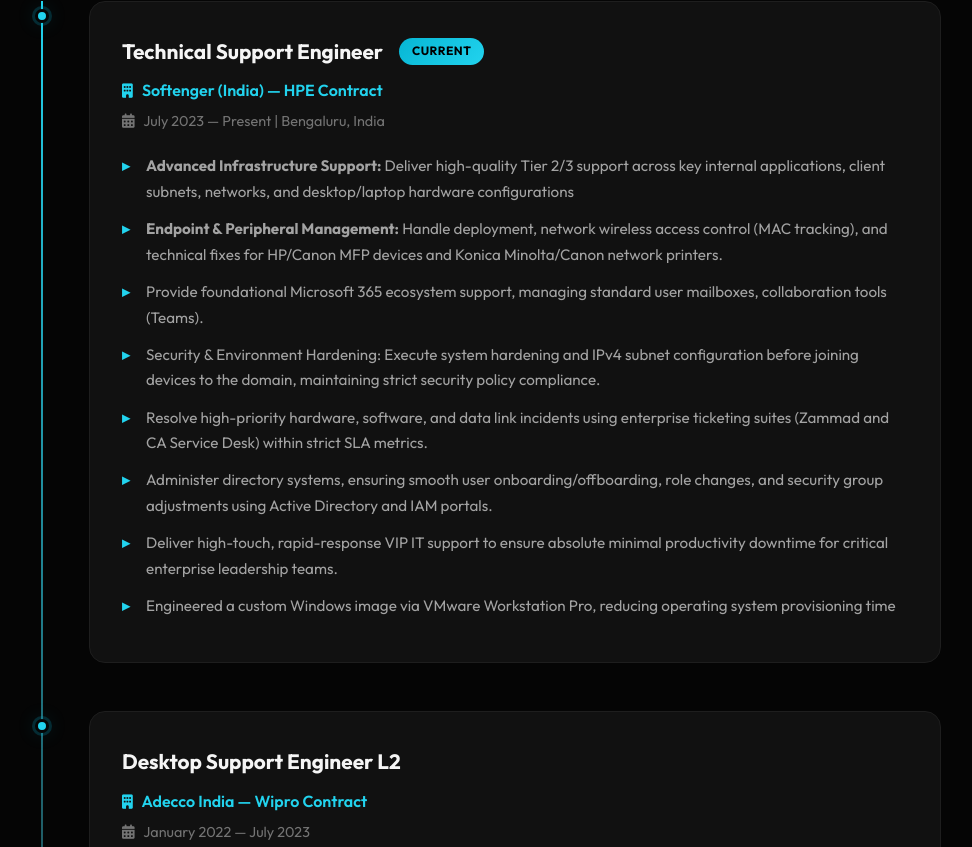
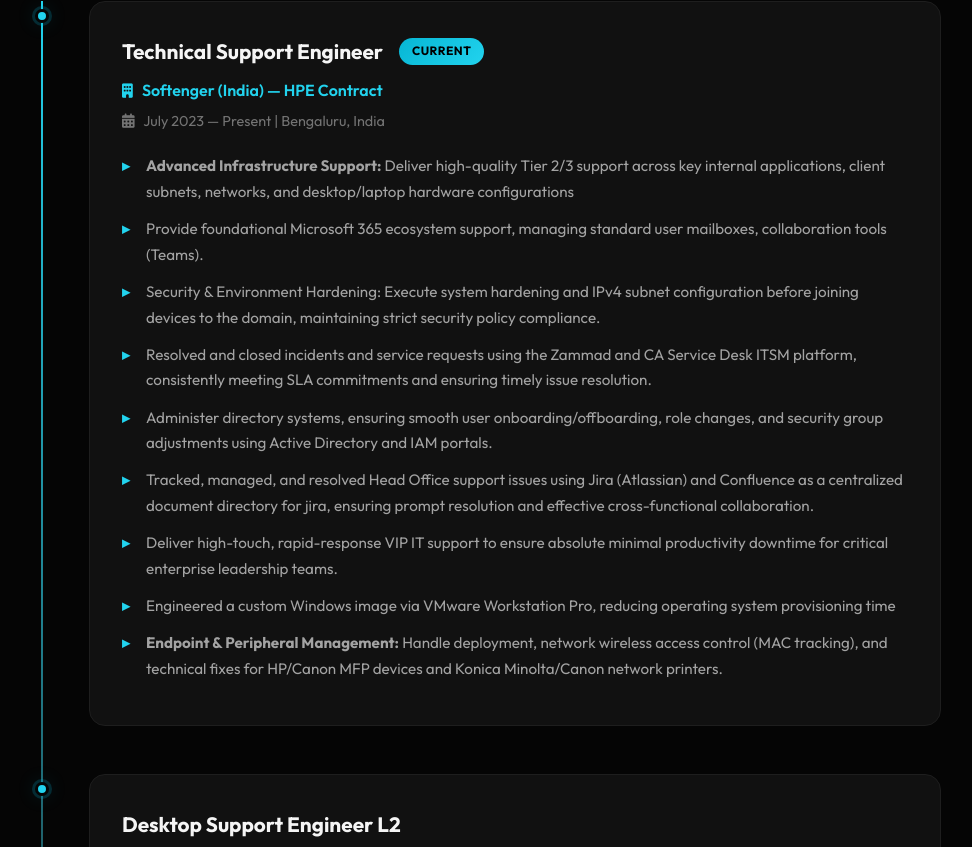
Before and after one commit to manikandann95/Portfolio, a website: page index.html in a window 1280 px wide. Shown: the part 3044-3891 px from the top of the page, without its empty margins (149-1121 px from the left). Drawn offline with nearby package versions, Linux system fonts and the light colour scheme.

Commit message:
Revise job responsibilities in index.html
Updated job responsibilities to enhance clarity and detail.

```diff
--- a/index.html
+++ b/index.html
@@ -215,17 +215,17 @@
                             India</p>
                         <ul class="timeline-list">
                             <li><b>Advanced Infrastructure Support:</b> Deliver high-quality Tier 2/3 support across key internal applications, client subnets, networks, and desktop/laptop hardware configurations</li>
-                            <li><b>Endpoint & Peripheral Management:</b> Handle deployment, network wireless access control (MAC tracking), and technical fixes for HP/Canon MFP devices and Konica Minolta/Canon network printers.</li>
                             <li>Provide foundational Microsoft 365 ecosystem support, managing standard user mailboxes,
                                 collaboration tools (Teams).</li>
                              <li>Security & Environment Hardening: Execute system hardening and IPv4 subnet configuration before joining devices to the domain, maintaining strict security policy compliance.</li>
-                            <li>Resolve high-priority hardware, software, and data link incidents using enterprise
-                                ticketing suites (Zammad and CA Service Desk) within strict SLA metrics.</li>
+                            <li>Resolved and closed incidents and service requests using the Zammad and CA Service Desk ITSM platform, consistently meeting SLA commitments and ensuring timely issue resolution.</li>
                             <li>Administer directory systems, ensuring smooth user onboarding/offboarding, role changes,
                                 and security group adjustments using Active Directory and IAM portals.</li>
+                            <li>Tracked, managed, and resolved Head Office support issues using Jira (Atlassian) and Confluence as a centralized document directory for jira, ensuring prompt resolution and effective cross-functional collaboration.</li>
                             <li>Deliver high-touch, rapid-response VIP IT support to ensure absolute minimal productivity
                                 downtime for critical enterprise leadership teams.</li>
                             <li>Engineered a custom Windows image via VMware Workstation Pro, reducing operating system provisioning time</li>
+                            <li><b>Endpoint & Peripheral Management:</b> Handle deployment, network wireless access control (MAC tracking), and technical fixes for HP/Canon MFP devices and Konica Minolta/Canon network printers.</li>
                         </ul>
                     </div>
                 </div>
```
